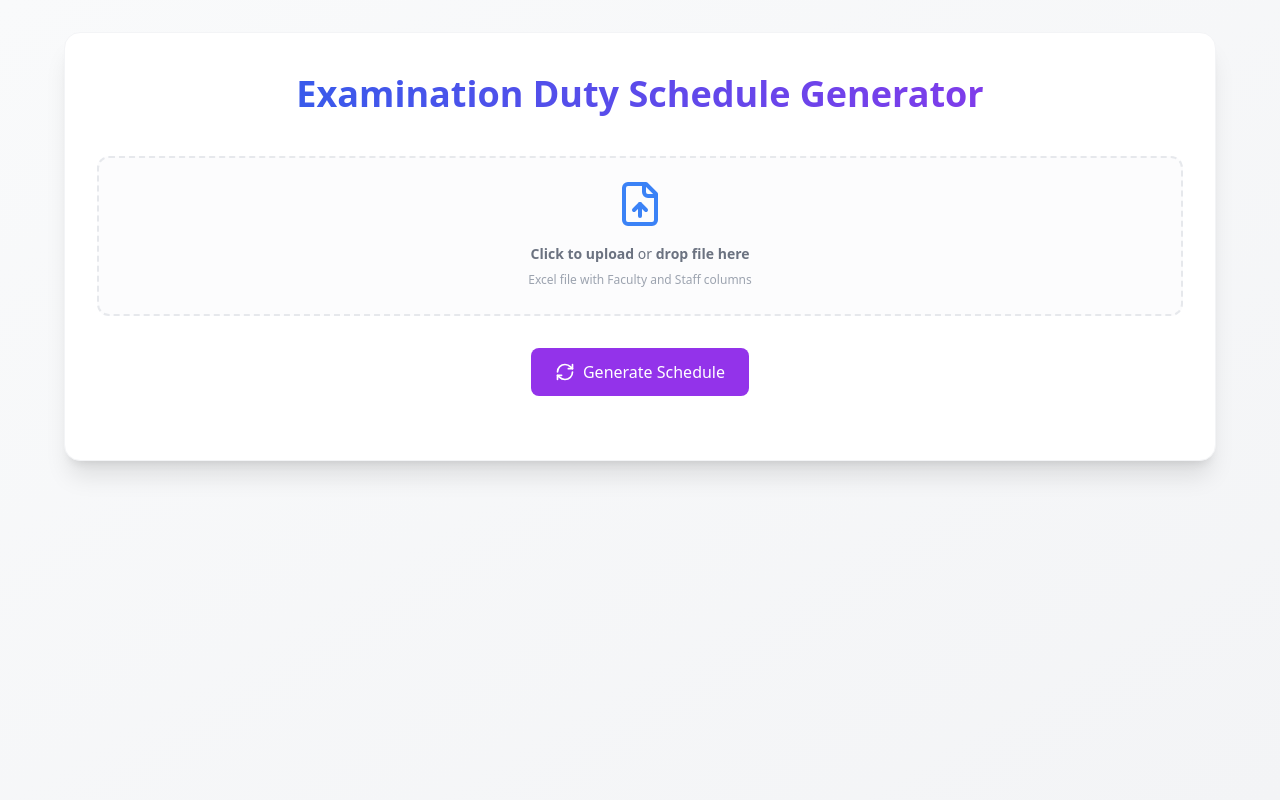
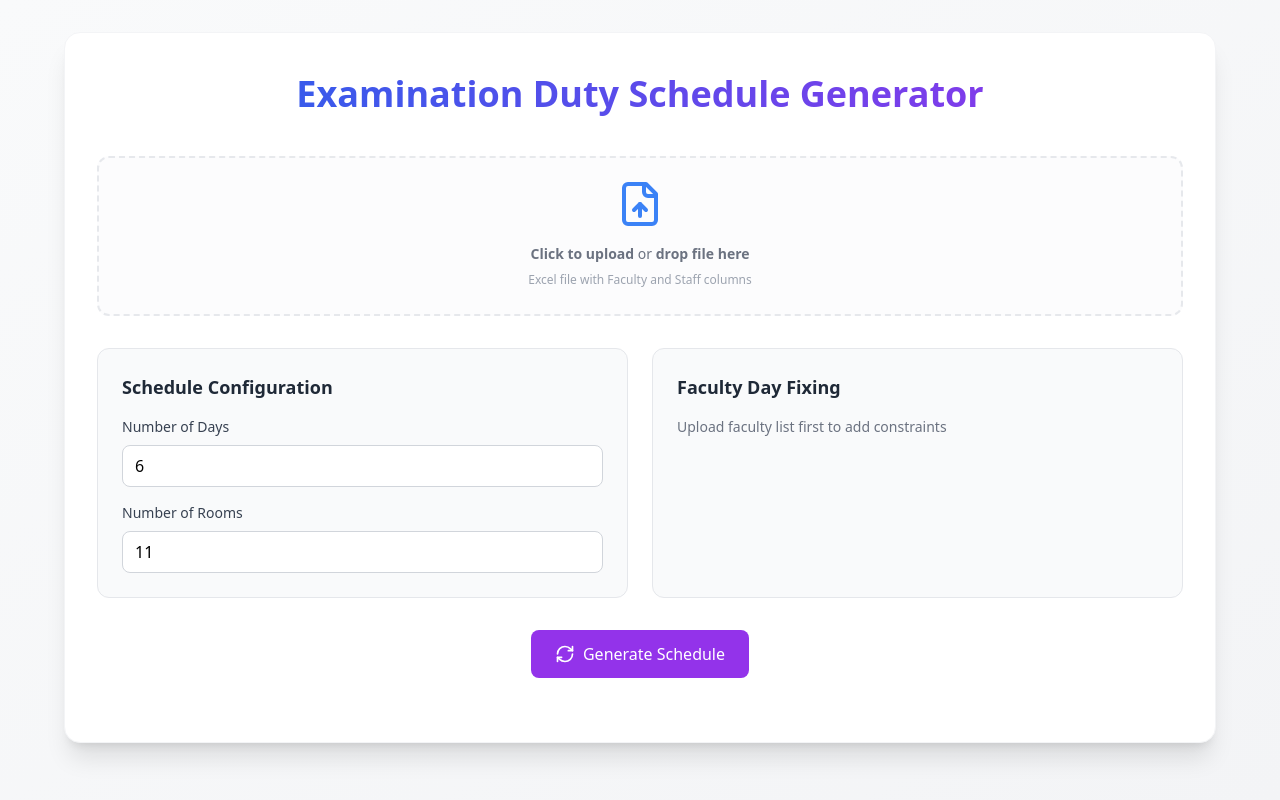
Before and after one commit to adysingh5711/Exam-Duty-IIITR, a React (Vite) app: page / in a window 1280 px wide. Built offline with nearby package versions, Linux system fonts and the light colour scheme.

Commit message:
feat: faculty day fixing

```diff
--- a/src/App.tsx
+++ b/src/App.tsx
@@ -1,7 +1,7 @@
 import React, { useState, useCallback } from 'react';
-import { FileUp, Download, RefreshCw } from 'lucide-react';
+import { FileUp, Download, RefreshCw, Plus, X } from 'lucide-react';
 import * as XLSX from 'xlsx';
-import { Person, Schedule } from './types';
+import { Person, Schedule, FacultyConstraint } from './types';
 import { generateSchedule } from './utils/scheduleGenerator';
 import ScheduleDisplay from './ScheduleDisplay';
 
@@ -11,6 +11,13 @@ function App() {
   const [staff, setStaff] = useState<Person[]>([]);
   const [isGenerated, setIsGenerated] = useState<boolean>(false);
   const [fileName, setFileName] = useState<string | null>(null);
+  const [constraints, setConstraints] = useState<FacultyConstraint[]>([]);
+  const [days, setDays] = useState<number>(6);
+  const [rooms, setRooms] = useState<number>(11);
+
+  // Constraint form state
+  const [newConstraintFaculty, setNewConstraintFaculty] = useState<string>('');
+  const [newConstraintDay, setNewConstraintDay] = useState<number>(1);
 
   const handleFileUpload = useCallback((event: React.ChangeEvent<HTMLInputElement>) => {
     const file = event.target.files?.[0];
@@ -164,11 +171,60 @@ function App() {
     XLSX.writeFile(wb, 'examination-schedule.xlsx');
   }, [schedule]);
 
+  const addConstraint = useCallback(() => {
+    if (!newConstraintFaculty.trim()) {
+      alert('Please select a faculty member');
+      return;
+    }
+
+    if (newConstraintDay < 1 || newConstraintDay > days) {
+      alert(`Day must be between 1 and ${days}`);
+      return;
+    }
+
+    // Check if faculty exists in the loaded list
+    const facultyExists = faculty.some(f => f.name === newConstraintFaculty);
+    if (!facultyExists) {
+      alert('Selected faculty member not found in the uploaded list');
+      return;
+    }
+
+    // Check for duplicate constraints
+    const duplicate = constraints.some(c =>
+      c.facultyName === newConstraintFaculty && c.day === newConstraintDay
+    );
+    if (duplicate) {
+      alert('This constraint already exists');
+      return;
+    }
+
+    const newConstraint: FacultyConstraint = {
+      facultyName: newConstraintFaculty,
+      day: newConstraintDay
+    };
+
+    setConstraints(prev => [...prev, newConstraint]);
+    setNewConstraintFaculty('');
+    setNewConstraintDay(1);
+  }, [newConstraintFaculty, newConstraintDay, days, faculty, constraints]);
+
+  const removeConstraint = useCallback((index: number) => {
+    setConstraints(prev => prev.filter((_, i) => i !== index));
+  }, []);
+
   const generateAndSetSchedule = useCallback(() => {
-    const generatedSchedule = generateSchedule(faculty, staff);
+    const constraintMap: { [day: number]: string[] } = {};
+    constraints.forEach(constraint => {
+      if (!constraintMap[constraint.day]) {
+        constraintMap[constraint.day] = [];
+      }
+      constraintMap[constraint.day].push(constraint.facultyName);
+    });
+
+    const generatedSchedule = generateSchedule(faculty, staff, constraintMap, days, rooms);
     setSchedule(generatedSchedule);
     setIsGenerated(true);
-  }, [faculty, staff]);
+  }, [faculty, staff, constraints, days, rooms]);
 
   console.log('Faculty:', faculty);
   console.log('Staff:', staff);
@@ -195,6 +251,7 @@ function App() {
                     setStaff([]);
                     setSchedule(null);
                     setIsGenerated(false);
+                    setConstraints([]);
                   }}
                   className="absolute -right-2 -top-2 p-2 bg-red-400 rounded-full hover:bg-red-500 transition-colors"
                 >
@@ -234,6 +291,92 @@ function App() {
             </label>
           </div>
 
+          {/* Configuration Panel */}
+          <div className="grid grid-cols-1 md:grid-cols-2 gap-6 mb-8">
+            <div className="bg-gray-50 p-6 rounded-xl border border-gray-200">
+              <h3 className="text-lg font-semibold text-gray-800 mb-4">Schedule Configuration</h3>
+              <div className="space-y-4">
+                <div>
+                  <label className="block text-sm font-medium text-gray-700 mb-2">Number of Days</label>
+                  <input
+                    type="number"
+                    min="1"
+                    max="10"
+                    value={days}
+                    onChange={(e) => setDays(parseInt(e.target.value) || 6)}
+                    className="w-full px-3 py-2 border border-gray-300 rounded-lg focus:outline-none focus:ring-2 focus:ring-blue-500"
+                  />
+                </div>
+                <div>
+                  <label className="block text-sm font-medium text-gray-700 mb-2">Number of Rooms</label>
+                  <input
+                    type="number"
+                    min="1"
+                    max="20"
+                    value={rooms}
+                    onChange={(e) => setRooms(parseInt(e.target.value) || 11)}
+                    className="w-full px-3 py-2 border border-gray-300 rounded-lg focus:outline-none focus:ring-2 focus:ring-blue-500"
+                  />
+                </div>
+              </div>
+            </div>
+
+            <div className="bg-gray-50 p-6 rounded-xl border border-gray-200">
+              <h3 className="text-lg font-semibold text-gray-800 mb-4">Faculty Day Fixing</h3>
+              {faculty.length > 0 ? (
+                <div className="space-y-4">
+                  <div className="flex gap-2">
+                    <select
+                      value={newConstraintFaculty}
+                      onChange={(e) => setNewConstraintFaculty(e.target.value)}
+                      className="flex-1 px-3 py-2 border border-gray-300 rounded-lg focus:outline-none focus:ring-2 focus:ring-blue-500"
+                    >
+                      <option value="">Select Faculty</option>
+                      {faculty.map((f, index) => (
+                        <option key={index} value={f.name}>{f.name}</option>
+                      ))}
+                    </select>
+                    <input
+                      type="number"
+                      min="1"
+                      max={days}
+                      value={newConstraintDay}
+                      onChange={(e) => setNewConstraintDay(parseInt(e.target.value) || 1)}
+                      placeholder="Day"
+                      className="w-20 px-3 py-2 border border-gray-300 rounded-lg focus:outline-none focus:ring-2 focus:ring-blue-500"
+                    />
+                    <button
+                      onClick={addConstraint}
+                      className="px-4 py-2 bg-green-600 text-white rounded-lg hover:bg-green-700 transition-colors"
+                    >
+                      <Plus className="w-4 h-4" />
+                    </button>
+                  </div>
+
+                  {constraints.length > 0 && (
+                    <div className="space-y-2 max-h-32 overflow-y-auto">
+                      {constraints.map((constraint, index) => (
+                        <div key={index} className="flex items-center justify-between bg-white p-2 rounded border">
+                          <span className="text-sm text-gray-700">
+                            {constraint.facultyName} - Day {constraint.day}
+                          </span>
+                          <button
+                            onClick={() => removeConstraint(index)}
+                            className="text-red-500 hover:text-red-700"
+                          >
+                            <X className="w-4 h-4" />
+                          </button>
+                        </div>
+                      ))}
+                    </div>
+                  )}
+                </div>
+              ) : (
+                <p className="text-sm text-gray-500">Upload faculty list first to add constraints</p>
+              )}
+            </div>
+          </div>
+
           <div className="flex justify-center mb-8">
             <button
               onClick={() => {
@@ -241,9 +384,7 @@ function App() {
                   alert('Please upload a file first!');
                   return;
                 }
-                const generatedSchedule = generateSchedule(faculty, staff);
-                setSchedule(generatedSchedule);
-                setIsGenerated(true);
+                generateAndSetSchedule();
               }}
               className="flex items-center gap-2 px-6 py-3 bg-purple-600 text-white rounded-lg hover:bg-purple-700 transition-colors"
             >
--- a/src/types.ts
+++ b/src/types.ts
@@ -20,3 +20,8 @@ export interface Schedule {
   facultyDuties: DutyCount[];
   staffDuties: DutyCount[];
 }
+
+export interface FacultyConstraint {
+  facultyName: string;
+  day: number;
+}
--- a/src/utils/scheduleGenerator.ts
+++ b/src/utils/scheduleGenerator.ts
@@ -3,10 +3,10 @@ import { Person, Schedule, ScheduleEntry, DutyCount } from '../types';
 export function generateSchedule(
   faculty: Person[],
   staff: Person[],
-  preAssignedFaculty: { [day: number]: string[] } = {}
+  preAssignedFaculty: { [day: number]: string[] } = {},
+  days: number = 6,
+  rooms: number = 11
 ): Schedule {
-  const days = 6;
-  const rooms = 11;
   const schedule: ScheduleEntry[] = [];
   const dutyCounter = new Map<string, { count: number; type: 'faculty' | 'staff' }>();
 
```
